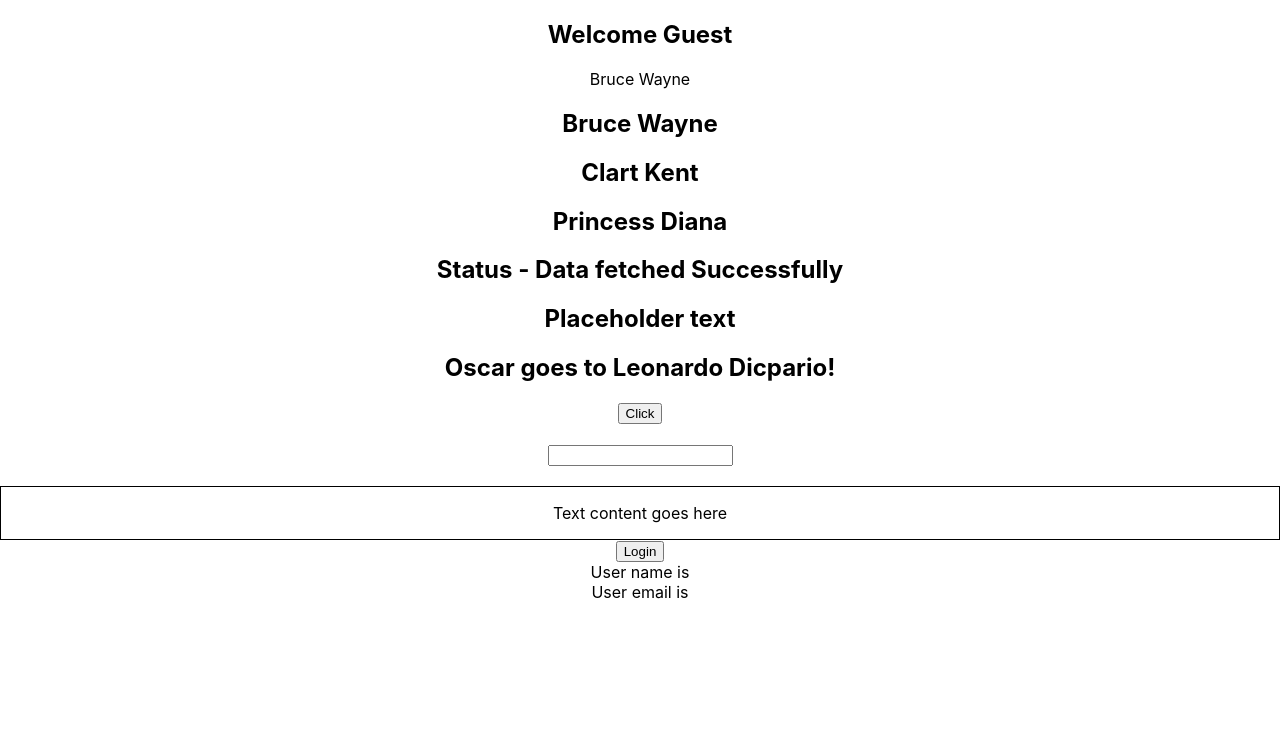
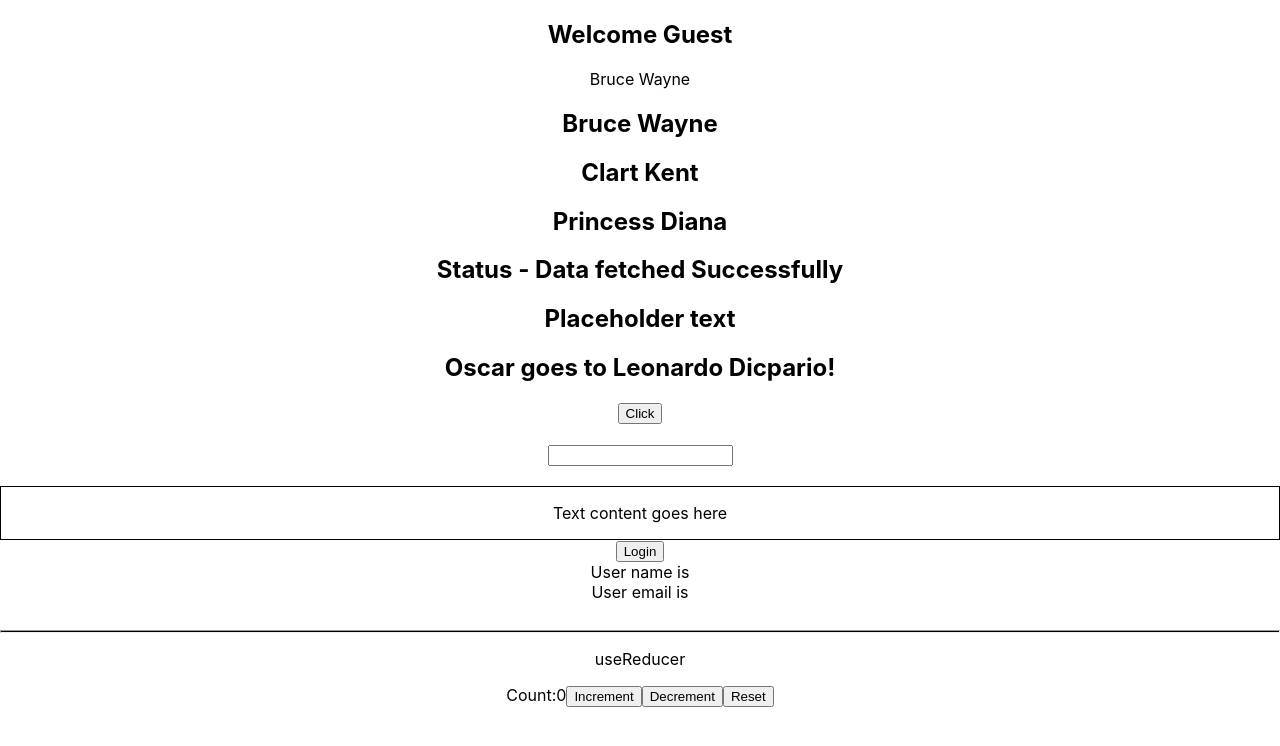
Before and after one commit to chetanalotliker/learn-react-typescript, a React (Create React App) app: page / in a window 1280 px wide. Shown: the top 746 px of the page. Built offline with nearby package versions, Linux system fonts and the light colour scheme.

Commit message:
Create a counter using useReducer in react js

```diff
--- a/src/App.tsx
+++ b/src/App.tsx
@@ -1,4 +1,5 @@
 import './App.css';
+import { ColoredLine } from './ColoredLine';
 import { Oscar } from './Oscar';
 import { Button } from './components/Button';
 import { Container } from './components/Container';
@@ -8,6 +9,7 @@
 import { Person } from './components/Person';
 import { PersonList } from './components/PersonList';
 import { Status } from './components/Status';
+import { Counter } from './components/state/Counter';
 import { User } from './components/state/User';
 
 function App() {
@@ -48,6 +50,10 @@
       <br/><br/>
       <Container styles={{ border:'1px solid black', padding:'1rem'}}/>
       <User />
+      <br></br>
+      <ColoredLine color="black" />
+      <p>useReducer</p>
+      <Counter/>
     </div>
   );
 }
--- /dev/null
+++ b/src/ColoredLine.tsx
@@ -0,0 +1,9 @@
+export const ColoredLine = ({ color = "black" }) => (
+    <hr
+        style={{
+            color: color,
+            backgroundColor: color,
+            height: 1
+        }}
+    />
+);
--- /dev/null
+++ b/src/components/state/Counter.tsx
@@ -0,0 +1,43 @@
+import { useReducer } from 'react'
+
+type CounterState = {
+    count: number
+}
+
+type UpdateAction = {
+    type:'increment' | 'decrement'
+    payload: number
+}
+
+type ResetAction = {
+    type:'reset'
+}
+
+type CounterAction = UpdateAction | ResetAction
+
+const initialState = { count:0 }
+
+function reducer(state:CounterState,action: CounterAction){
+    switch(action.type){
+        case 'increment':
+            return { count: state.count + action.payload}
+        case 'decrement':
+            return { count: state.count - action.payload}
+        case 'reset':
+            return initialState
+        default:
+            return state
+    }
+}
+
+export const Counter = () =>{
+    const [state,dispatch] = useReducer(reducer, initialState)
+    return (
+        <>
+        Count:{state.count}
+        <button onClick={()=> dispatch({ type:'increment', payload:10})}>Increment</button>
+        <button onClick={()=> dispatch({ type:'decrement', payload:10})}>Decrement</button>
+        <button onClick={()=> dispatch({ type:'reset'})}>Reset</button>
+        </>
+    )
+}
```
